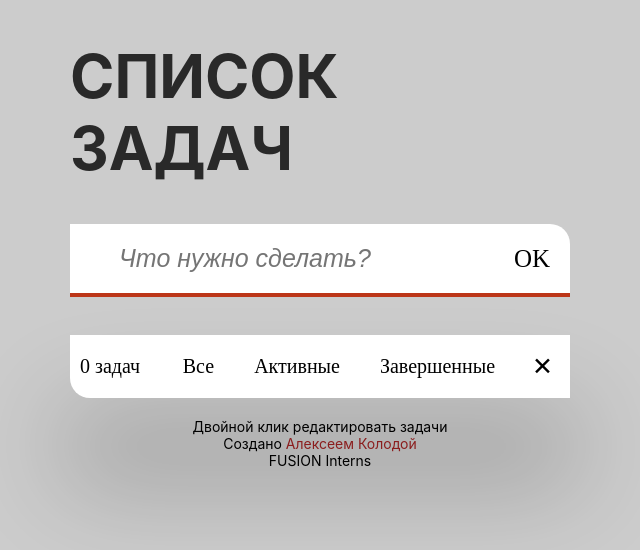
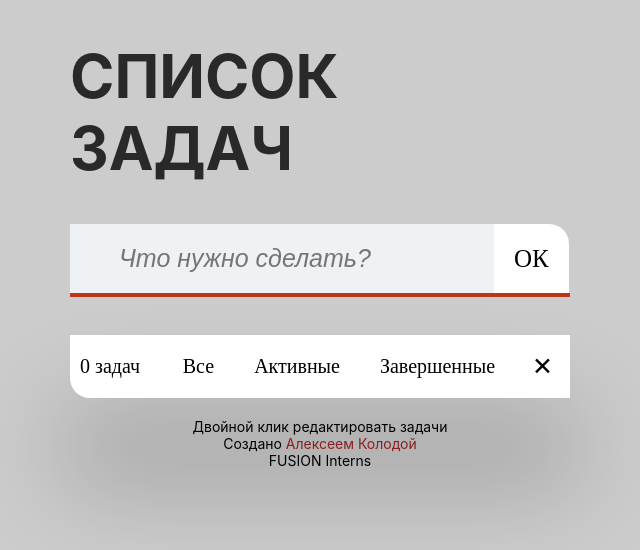
Before and after one commit to AlexKoloda/TODO-List, a React (Create React App) app in the folder my-app/: page / in a window 1280 px wide. Shown: the top 550 px of the page, without its empty margins (320-960 px from the left). Built offline with nearby package versions, Linux system fonts and the light colour scheme.

Commit message:
Refactor Form

```diff
--- a/my-app/src/components/Form/Form.tsx
+++ b/my-app/src/components/Form/Form.tsx
@@ -2,11 +2,12 @@
 import styles from "./Form.module.scss";
 
 interface FormProps {
-  onAddTodo?: (inputValue: string) => void;
+  onSubmit?: (text: string) => void;
   initialValue?: string;
-  onSubmitChange?: (text: string) => void;
   inputClassName?: string;
   buttonClassName?: string;
+  buttonTitle?: string;
+  placeholderText?: string;
 }
 
 const Form: React.FC<FormProps> = (props) => {
@@ -16,16 +17,11 @@
     event.preventDefault();
 
     if (inputValue.trim()) {
-
-      if (props.onSubmitChange) {
-        props.onSubmitChange(inputValue);
-        return;
+      if (props.onSubmit) {
+        props.onSubmit(inputValue);
       }
 
-      if (props.onAddTodo) {
-        props.onAddTodo(inputValue);
-        setInputValue("");
-      }
+      setInputValue("");
     }
   };
 
@@ -33,21 +29,26 @@
     setInputValue(event.target.value);
   };
 
+  const handleClickOutside = () => {
+    setInputValue(props.initialValue || "");
+  };
+
   return (
     <form className={styles.form} onSubmit={handleSubmit}>
       <input
         type="text"
-        placeholder="Что нужно сделать?"
+        placeholder={props.placeholderText}
         value={inputValue}
         onChange={handleValueChange}
         className={props.inputClassName}
+        autoFocus
+        onBlur={handleClickOutside}
       />
-      <button
-        className={props.buttonClassName}
-        type="submit"
-      >
-        OK
-      </button>
+      {props.buttonTitle && (
+        <button className={props.buttonClassName} type="submit">
+          {props.buttonTitle}
+        </button>
+      )}
     </form>
   );
 };
```
